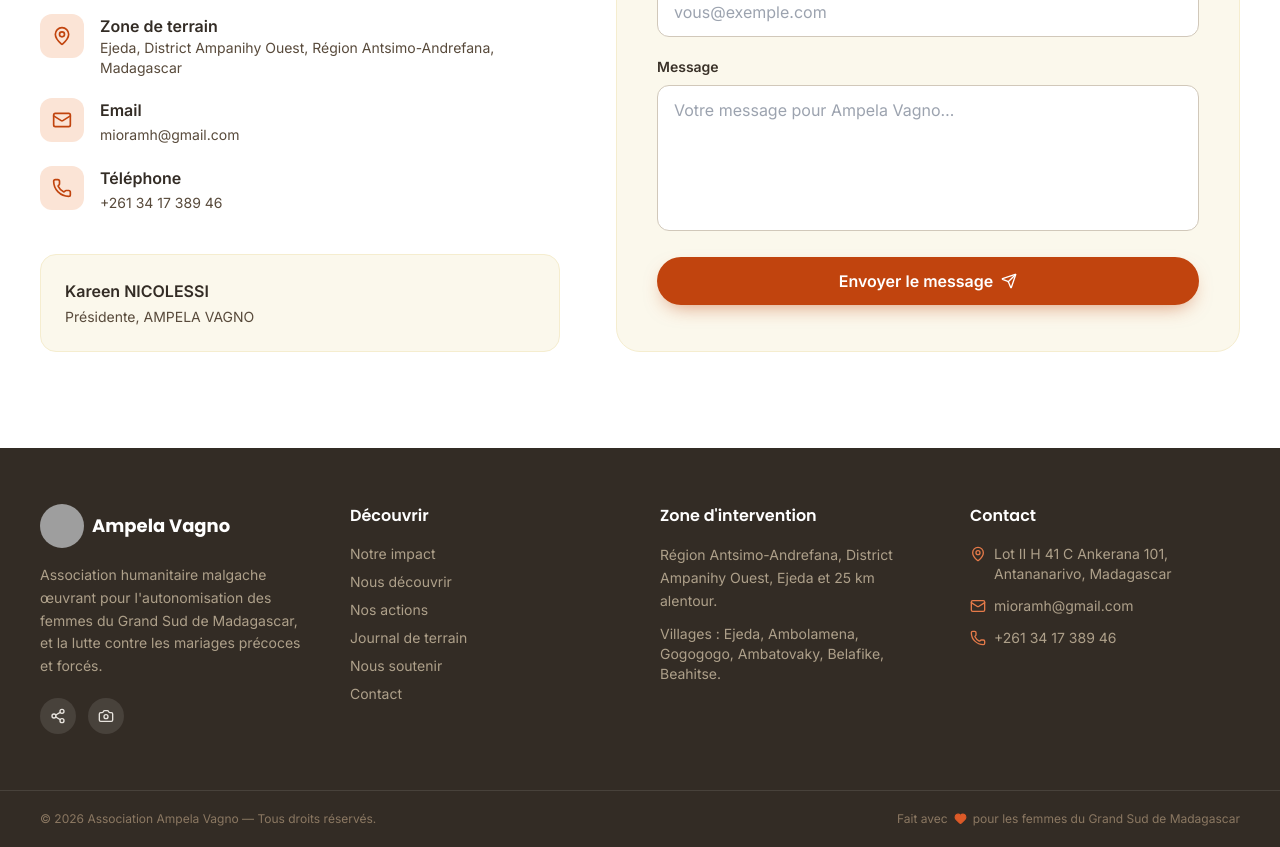
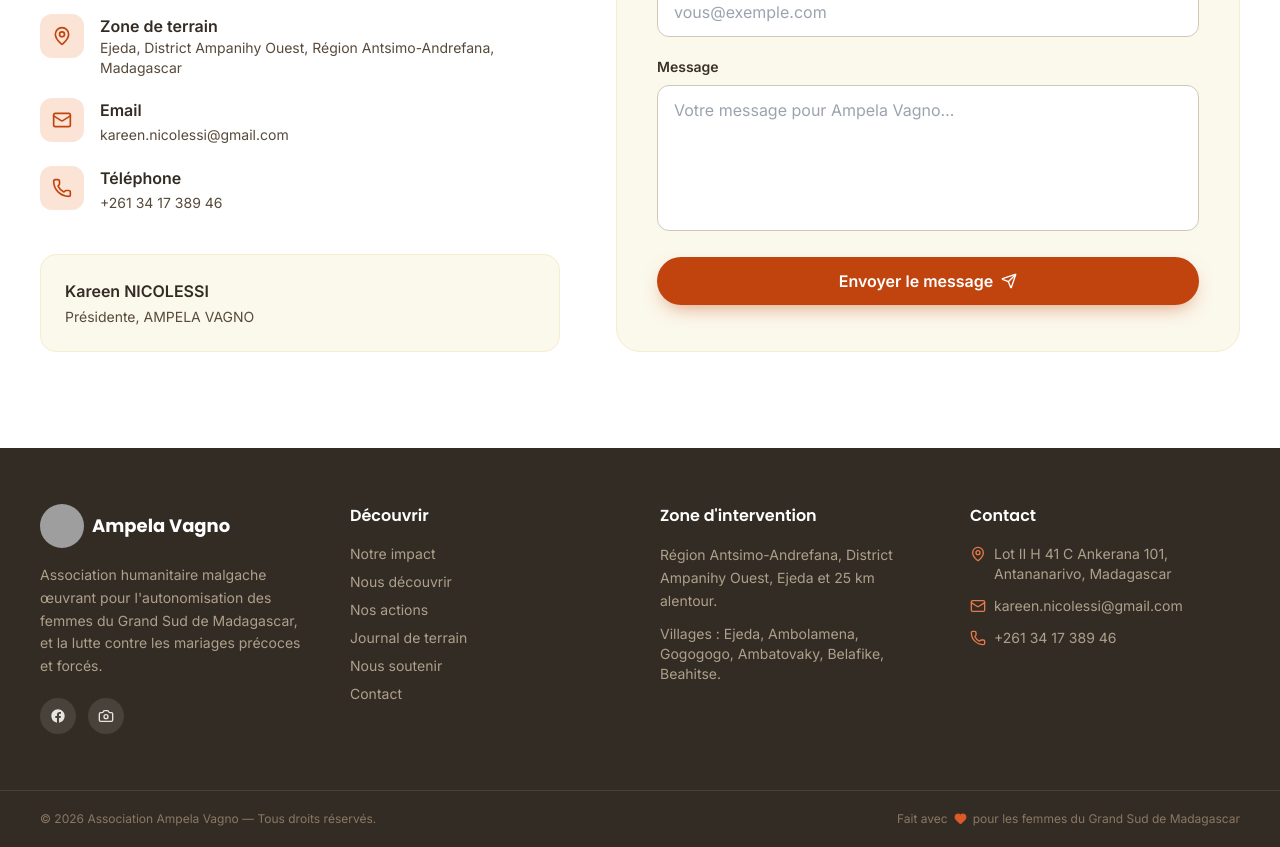
Before and after one commit to AMPELA-VAGNO/Ampela-vagno, a React (Vite) app: page /contact in a window 1280 px wide. Shown: the part 820-1667 px from the top of the page. Built offline with nearby package versions, Linux system fonts and the light colour scheme; grey boxes are pictures that could not be loaded.

Commit message:
Retrait mentions Jour X du journal, ajout lien Facebook footer, mise a jour email de contact

```diff
--- a/api/contact.ts
+++ b/api/contact.ts
@@ -58,7 +58,7 @@ export default async function handler(request: IncomingMessage, response: Server
 
     const mailOptions: any = {
       from: process.env.SMTP_FROM ?? `Site Ampela Vagno <${smtpUser}>`,
-      to: process.env.CONTACT_RECIPIENT ?? "mioramh@gmail.com",
+      to: process.env.CONTACT_RECIPIENT ?? "kareen.nicolessi@gmail.com",
       replyTo: email.trim(),
       subject: emailSubject,
     };
--- a/src/components/Footer.tsx
+++ b/src/components/Footer.tsx
@@ -1,5 +1,5 @@
 import { Link } from "react-router-dom";
-import { Mail, Phone, MapPin, Heart, Share2, Camera } from "lucide-react";
+import { Mail, Phone, MapPin, Heart, Camera } from "lucide-react";
 import { contact } from "../data/content";
 
 export default function Footer() {
@@ -10,7 +10,7 @@ export default function Footer() {
         <div>
           <div className="flex items-center gap-2 mb-4">
             <img
-              src="/images/ampela.jpg"
+              src="./images/ampela.jpg"
               alt="Ampela Vagno"
               className="w-11 h-11 rounded-full object-cover"
             />
@@ -24,13 +24,20 @@ export default function Footer() {
             mariages précoces et forcés.
           </p>
           <div className="flex gap-3 mt-5">
+            {/* CORRECTION ICI : Ajout de la balise <a> ouvrante */}
             <a
-              href="#"
-              aria-label="Réseaux sociaux"
+              href="https://web.facebook.com/profile.php?id=61571456145877"
+              target="_blank"
+              rel="noreferrer noopener"
+              aria-label="Page Facebook"
               className="w-9 h-9 rounded-full bg-white/10 flex items-center justify-center hover:bg-terracotta-600 transition-colors"
             >
-              <Share2 size={16} />
+              <svg width="16" height="16" viewBox="0 0 24 24" fill="currentColor" aria-hidden="true">
+                <path d="M22 12.06C22 6.5 17.52 2 12 2S2 6.5 2 12.06c0 5.02 3.66 9.18 8.44 9.94v-7.03H7.9v-2.91h2.54V9.85c0-2.51 1.49-3.9 3.77-3.9 1.09 0 2.24.2 2.24.2v2.46h-1.26c-1.24 0-1.63.77-1.63 1.56v1.89h2.78l-.45 2.91h-2.33V22c4.78-.76 8.44-4.92 8.44-9.94Z" />
+              </svg>
             </a>
+
+            {/* CORRECTION ICI : Ajout de la balise <a> ouvrante */}
             <a
               href="#"
               aria-label="Galerie photos"
--- a/src/data/content.ts
+++ b/src/data/content.ts
@@ -271,7 +271,7 @@ export const versChangementDurable = {
 };
 
 export const contact = {
-  email: "mioramh@gmail.com",
+  email: "kareen.nicolessi@gmail.com",
   tel: "+261 34 17 389 46",
   adresse: "Lot II H 41 C Ankerana 101, Antananarivo, Madagascar",
   zoneTerrain: "Ejeda, District Ampanihy Ouest, Région Antsimo-Andrefana, Madagascar",
--- a/src/data/journal.ts
+++ b/src/data/journal.ts
@@ -8,7 +8,6 @@ export interface JournalSection {
 export interface JournalEntry {
   id: string;
   village: string;
-  jour: string;
   region?: string;
   sections: JournalSection[];
   note?: string;
@@ -18,7 +17,6 @@ export const journalTerrain: JournalEntry[] = [
   {
     id: "ejeda",
     village: "Ejeda",
-    jour: "Jour 1",
     region: "Région Atsimo Andrefana",
     sections: [
       {
@@ -48,7 +46,6 @@ export const journalTerrain: JournalEntry[] = [
   {
     id: "ambolamena",
     village: "Ambolamena",
-    jour: "Jour 2",
     sections: [
       {
         paragraphes: [
@@ -64,7 +61,6 @@ export const journalTerrain: JournalEntry[] = [
   {
     id: "gogogogo",
     village: "Gogogogo",
-    jour: "Jour 3",
     sections: [
       {
         paragraphes: [
--- a/src/pages/JournalTerrain.tsx
+++ b/src/pages/JournalTerrain.tsx
@@ -41,9 +41,6 @@ export default function JournalTerrain() {
           {/* Contenu de l'onglet actif */}
           <div key={active.id}>
             <div className="flex items-baseline gap-3 mb-8 flex-wrap">
-              <span className="inline-block text-xs font-bold tracking-widest uppercase px-3 py-1 rounded-full bg-terracotta-100 text-terracotta-700">
-                {active.jour}
-              </span>
               <h2 className="font-display font-bold text-2xl md:text-3xl text-ink-900">
                 {active.village}
               </h2>
```
